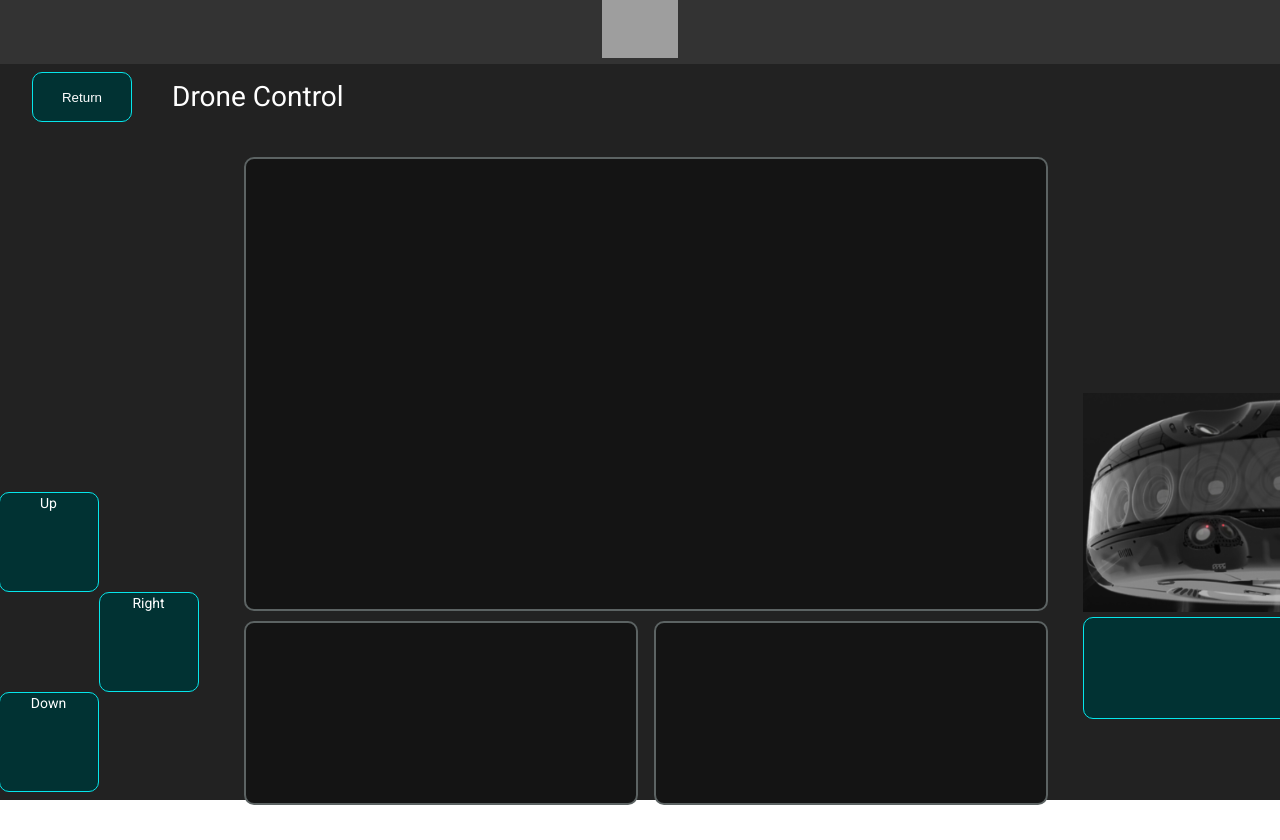
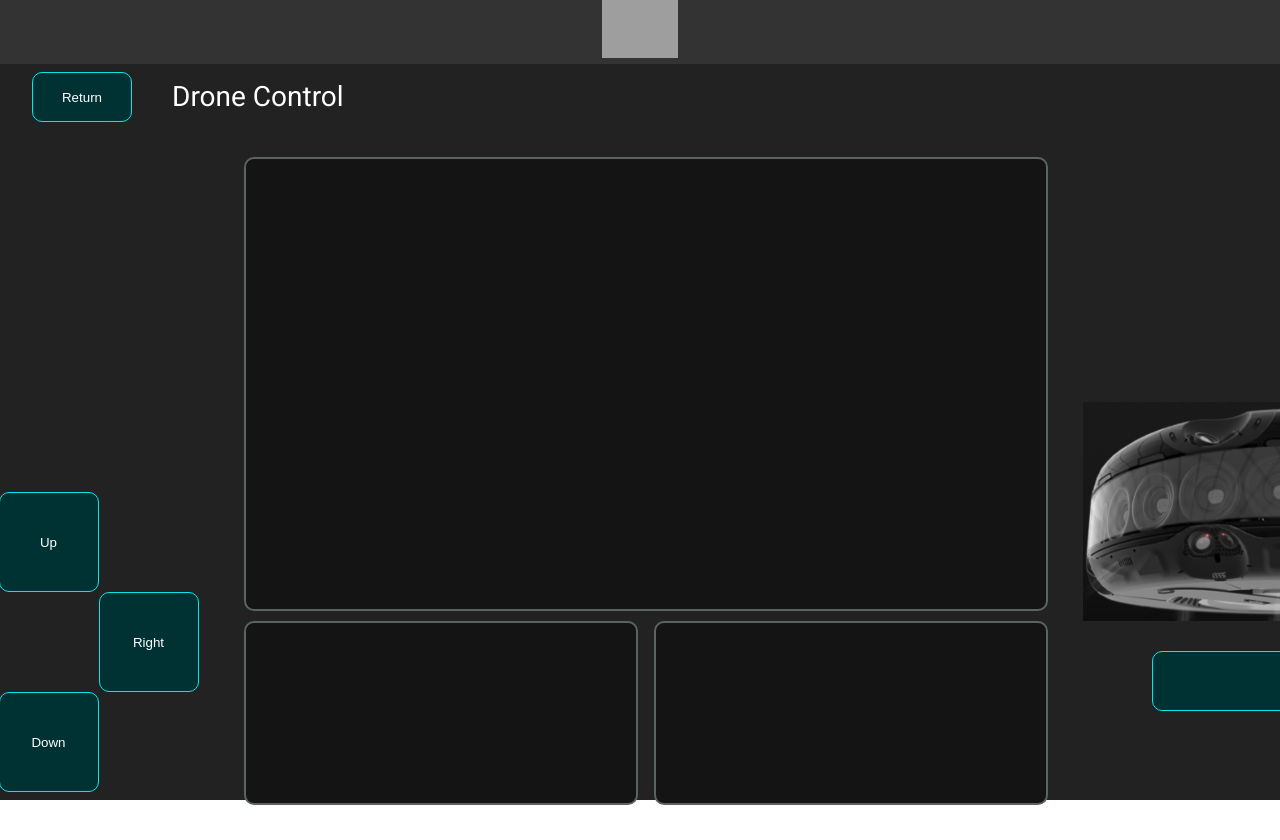
Before and after one commit to esfacumon/rocinante-display, an Angular app: page /pilot/drone in a window 1280 px wide. Shown: the top 840 px of the page. Built offline with nearby package versions, Linux system fonts and the light colour scheme; grey boxes are pictures that could not be loaded.

Commit message:
Arreglado botones bugueados Pendiente por resolver el error de los routerLink

```diff
--- a/src/app/components/pilot/pilot-drone/pilot-drone.component.css
+++ b/src/app/components/pilot/pilot-drone/pilot-drone.component.css
@@ -24,8 +24,9 @@
 
     text-align: center;
     grid-column: 2 / span 1;
-    grid-row:
+    /*grid-row:*/
 }
+
 .button-down{
 
     text-align: center;
@@ -46,6 +47,7 @@
     grid-row: 2 / span 1;
 }
 
+/*
 .drone-buttons{
     display: grid;
 
@@ -53,12 +55,15 @@
     grid-template-rows: 60px;
     justify-content: space-around;
     margin-top: 30px;
-}
+}*/
 
 .drone-button{
     text-align: center;
     width: auto;
-    height: 100px;
+    height: 60px;
+    width: 300px;
+
+    margin-top: 30px;
 }
 
 .camera-drone{
@@ -110,9 +115,10 @@
 .drone-deploy{
 
     margin-left: 100px;
-    /* display: flex;
-    flex-direction: column; */
+     display: flex;
+    flex-direction: column;
     justify-content: center;
+    align-items: center;
     color: white;
     margin: auto;
 
--- a/src/app/components/pilot/pilot-drone/pilot-drone.component.html
+++ b/src/app/components/pilot/pilot-drone/pilot-drone.component.html
@@ -1,6 +1,6 @@
 <div class="component-div">
     <div class="component-top-bar">
-        <button class="button-default button-return" routerLink="/pilot">Return</button>
+        <button class="button-default button-return" (click)="test()" routerLink="/comander">Return</button>
         <h1>Drone Control</h1>
     </div>
     <div class="drone-div">
@@ -13,18 +13,18 @@
             </div>
         </div>
         <div class="direction-control-section">
-            <div class="button-default button-up">
-                    Up
-            </div>
-            <div class="button-default button-down">
+            <button class="button-default button-up">
+                Up
+            </button>
+            <button class="button-default button-down">
                 Down
-            </div>
-            <div class="button-default button-left">
+            </button>
+            <button class="button-default button-left">
                 Left
-            </div>
-            <div class="button-default button-right">
+            </button>
+            <button class="button-default button-right">
                 Right
-            </div>
+            </button>
         </div>
         <div class="cameras-section">
             <div class="main-camera-drone"></div>
@@ -36,13 +36,11 @@
         </div>
         <div class="drone-deploy">
             <img class="drone-pic" src="../../../../assets/drone.png"/>
-
             <!--<div class="drone-buttons">-->
-                <div class="button-default drone-button">
+                <button class="button-default drone-button" routerLink="/comander">
                     Deploy
-                </div>
+                </button>
             <!--</div>-->
-
         </div>
     </div>
 </div>
--- a/src/app/components/pilot/pilot-drone/pilot-drone.component.ts
+++ b/src/app/components/pilot/pilot-drone/pilot-drone.component.ts
@@ -12,5 +12,9 @@ export class PilotDroneComponent implements OnInit {
   ngOnInit(): void {
   }
 
+  test(){
+    console.log("SIVA");
+  }
+
 
 }
--- a/src/app/components/pilot/pilot-nav/pilot-nav.component.html
+++ b/src/app/components/pilot/pilot-nav/pilot-nav.component.html
@@ -1,6 +1,6 @@
 <div class="component-div">
     <div class="component-top-bar">
-        <button class="button-default button-return" routerLink="../">Return</button>
+        <button class="button-default button-return" routerLink="..">Return</button>
         <h1>Nav Control</h1>
     </div>
     <div class="nav-div">
```
